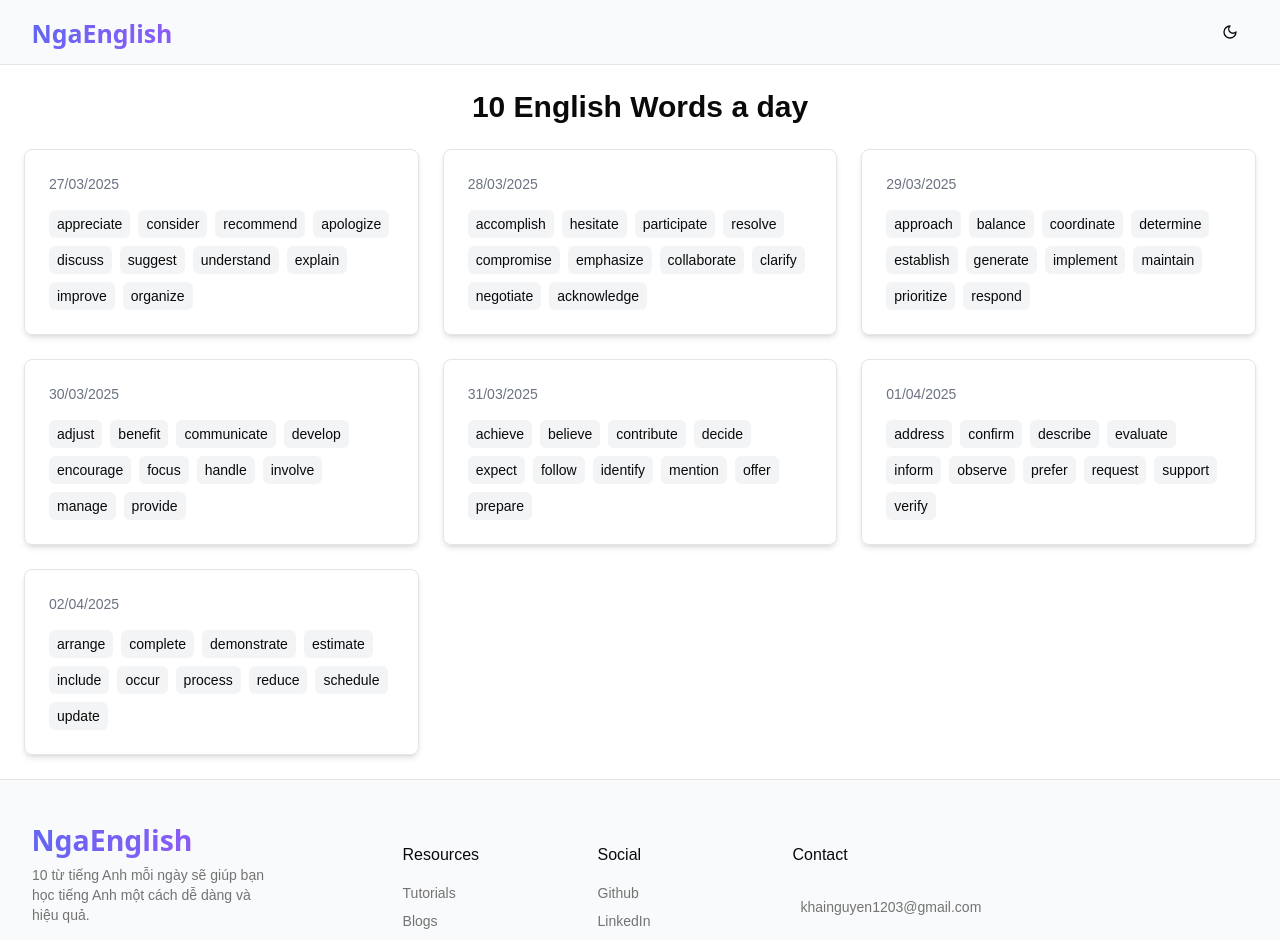
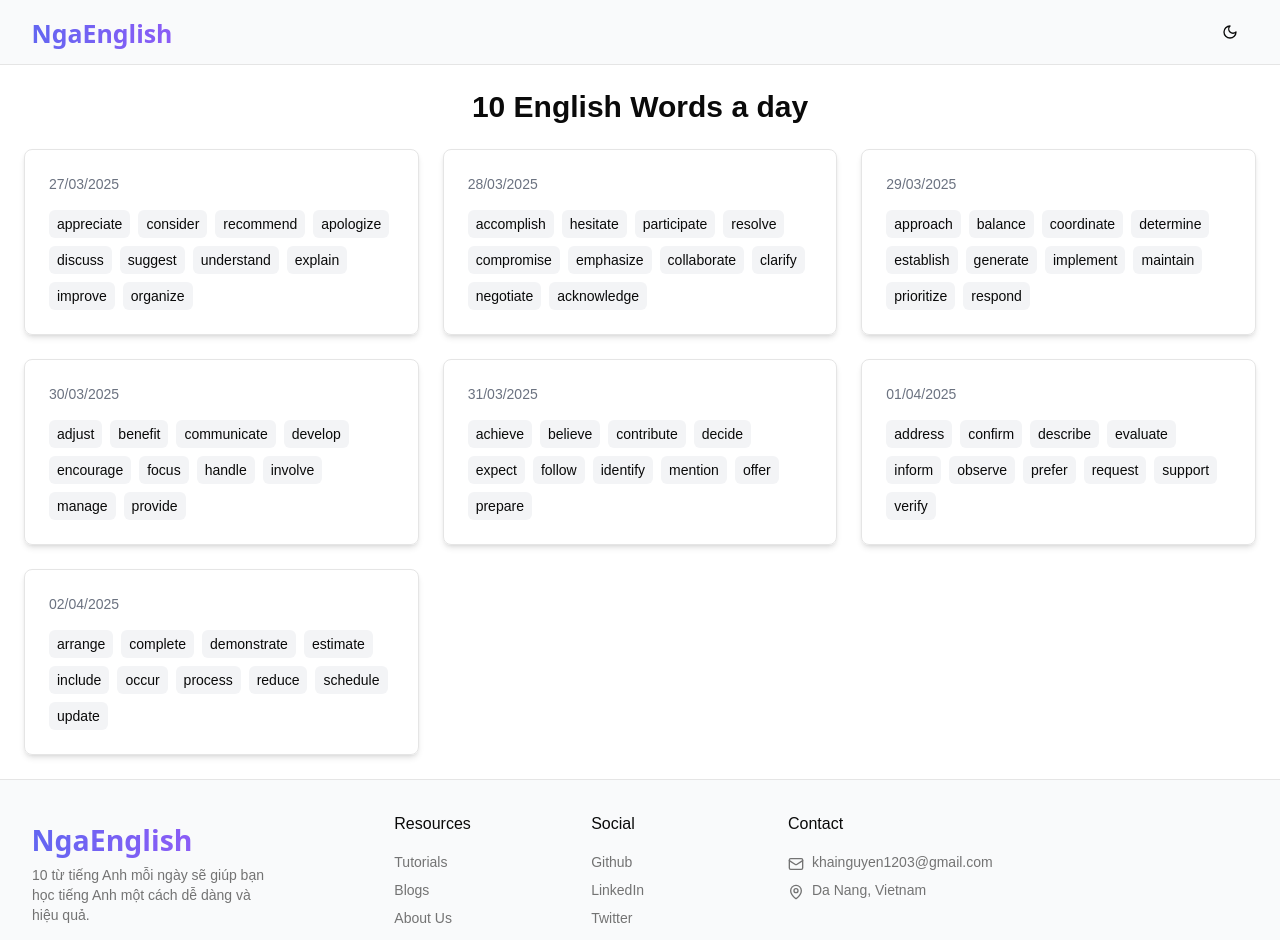
Before and after one commit to yoshivn1203/DailyEnglish, a Next.js app: page / in a window 1280 px wide. Shown: the top 940 px of the page. Built offline with nearby package versions, Linux system fonts and the light colour scheme.

Commit message:
fix footer

```diff
--- a/src/components/layout/footer.tsx
+++ b/src/components/layout/footer.tsx
@@ -10,7 +10,7 @@ export function Footer() {
   return (
     <footer className='bg-gray-50 dark:bg-gray-800 border-t'>
       <div className='mx-auto max-w-screen-2xl px-4 pt-8 pb-4 sm:px-6 lg:px-8'>
-        <div className='lg:flex lg:items-center lg:justify-between '>
+        <div className='flex items-start lg:justify-between lg:flex-row flex-col justify-start'>
           <div className='sm:justify-start mb-8 md:mb-16'>
             <Link href='/' className='flex items-center'>
               <Image
@@ -26,10 +26,10 @@ export function Footer() {
             </p>
           </div>
 
-          <div className='grid grid-cols-1 gap-8 lg:grid-cols-3'>
+          <div className='grid grid-cols-1 gap-8 lg:grid-cols-3 w-full'>
             {/* Quick Links */}
-            <div className='grid grid-cols-2 gap-8 lg:col-span-2 lg:grid-cols-3'>
-              <div>
+            <div className='grid grid-cols-1 sm:grid-cols-2 gap-8 lg:col-span-2 lg:grid-cols-3'>
+              <div className='min-w-[160px]'>
                 <p className='font-medium'>Resources</p>
                 <nav className='mt-4 flex flex-col space-y-2 text-sm text-muted-foreground'>
                   <Link href='/' className='hover:opacity-75'>
@@ -44,7 +44,7 @@ export function Footer() {
                 </nav>
               </div>
 
-              <div>
+              <div className='min-w-[160px]'>
                 <p className='font-medium'>Social</p>
                 <nav className='mt-4 flex flex-col space-y-2 text-sm text-muted-foreground'>
                   <Link href='/' className='hover:opacity-75'>
@@ -59,20 +59,20 @@ export function Footer() {
                 </nav>
               </div>
 
-              <div>
+              <div className='min-w-[240px]'>
                 <p className='font-medium'>Contact</p>
                 <nav className='mt-4 flex flex-col space-y-2 text-sm text-muted-foreground'>
                   {/* <div className='flex items-center gap-2'>
                     <Phone className='h-4 w-4' />
                     <span>+84-818-548-409</span>
                   </div> */}
-                  <div className='flex items-center gap-2'>
-                    <Mail className='h-12 w-12' />
-                    <span>khainguyen1203@gmail.com</span>
+                  <div className='flex items-start gap-2'>
+                    <Mail className='h-4 w-4 flex-shrink-0 mt-1' />
+                    <span className='break-all'>khainguyen1203@gmail.com</span>
                   </div>
-                  <div className='flex items-center gap-2'>
-                    <MapPin className='h-4 w-4' />
-                    <span>Da Nang, Vietnam</span>
+                  <div className='flex items-start gap-2'>
+                    <MapPin className='h-4 w-4 flex-shrink-0 mt-1' />
+                    <span className='break-words'>Da Nang, Vietnam</span>
                   </div>
                 </nav>
               </div>
```
